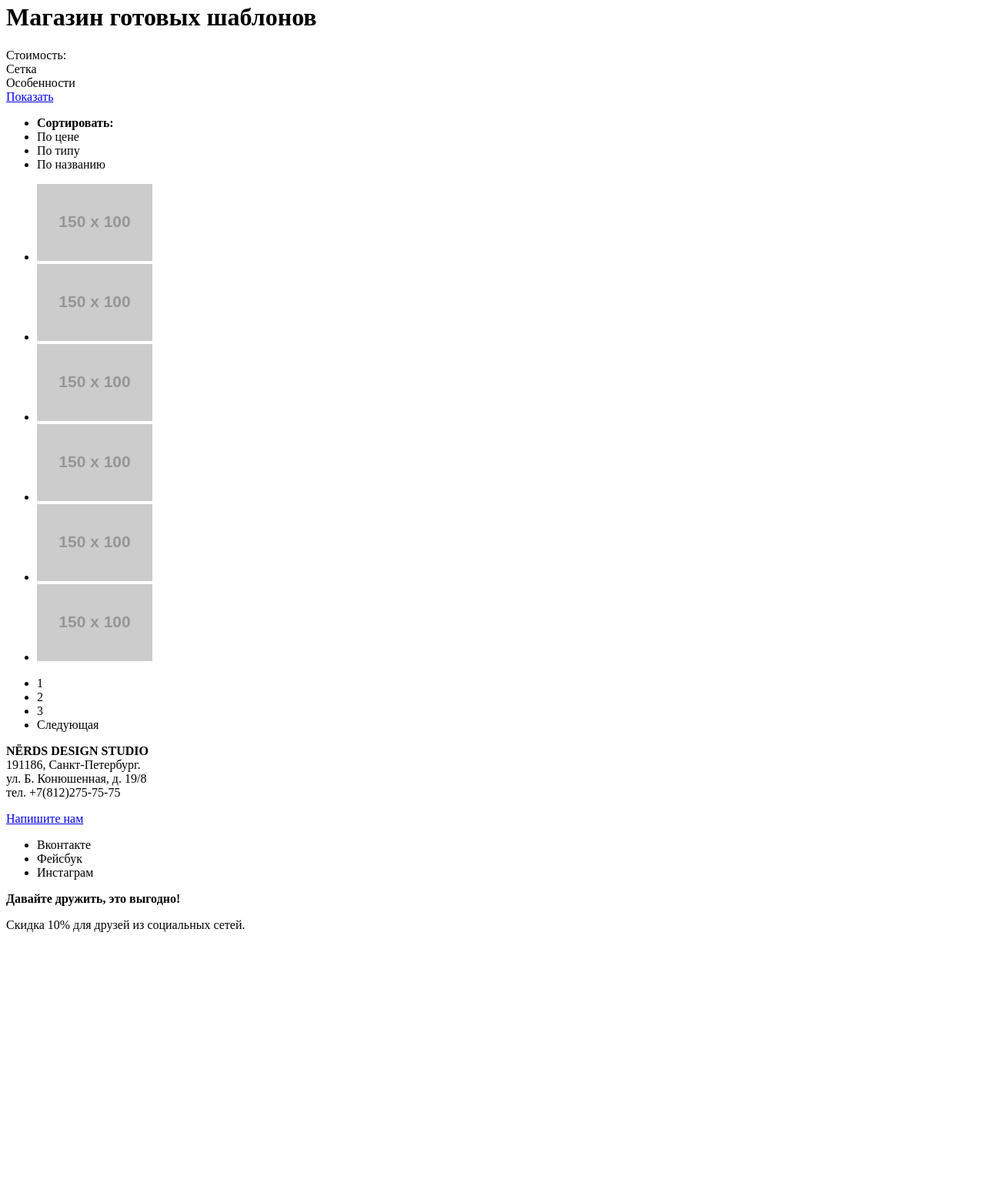
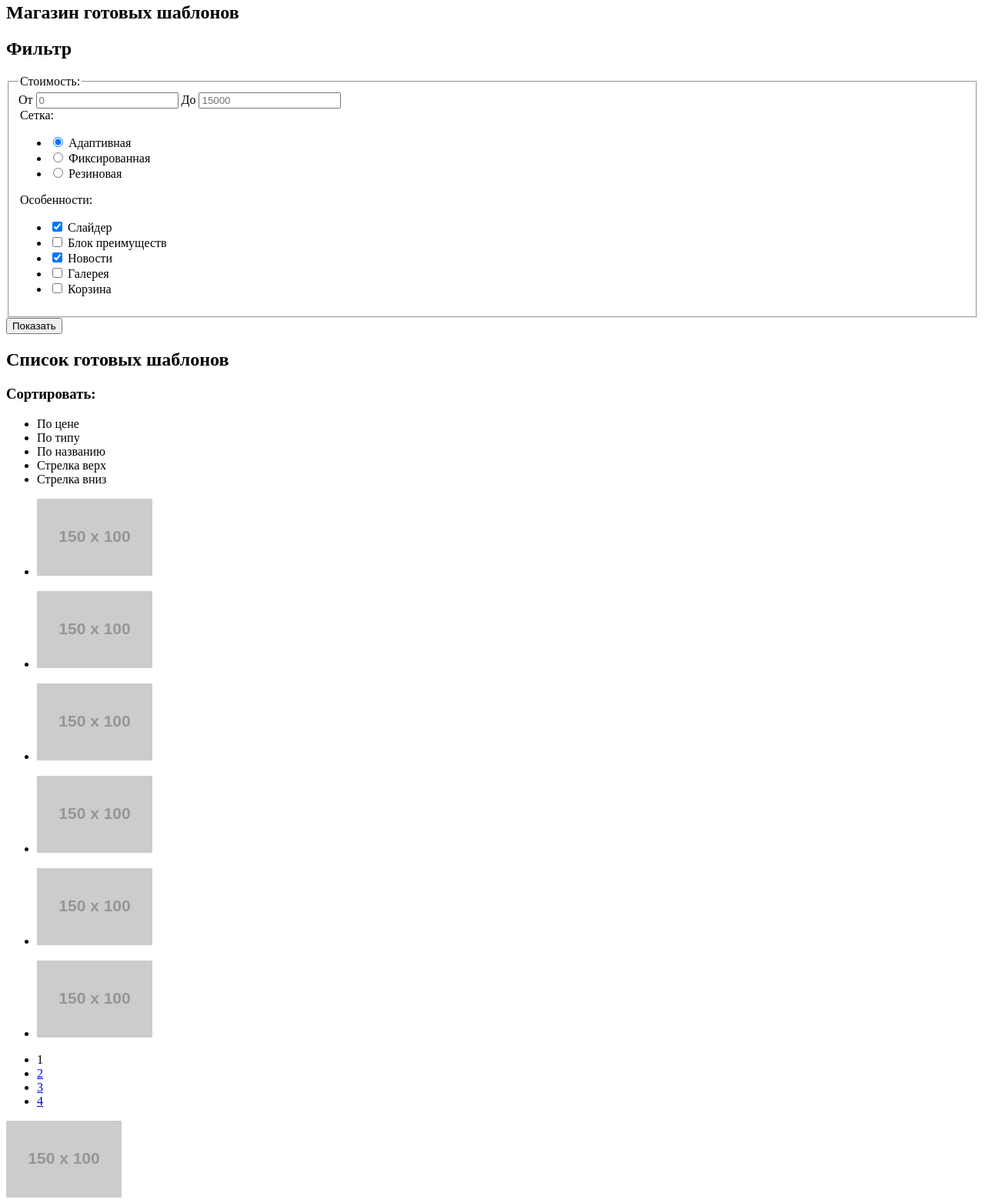
Before and after one commit to Starkaad/228009-nerds, a plain HTML site: page inner.html in a window 1280 px wide. Shown: the part 251-1814 px from the top of the page at 77% size. Before the commit the page ends 1478 px from the top, so only its background shows below. Drawn offline with Linux system fonts and the light colour scheme; placeholder pictures from the web are drawn by us.

Commit message:
Исправил разметку inner.html

```diff
--- a/inner.html
+++ b/inner.html
@@ -7,76 +7,183 @@
     <body>
         <header class="main-header">
             <nav class="main-navigation">
-  			<a class="main-header-logo" href="index.html">
+                <a class="main-header-logo"  href="index.html">
                     <img src="http://placehold.it/150x100" alt="Логотип Нёрдс">
                 </a>
                 <ul class="site-navigation">
-  				<li><a href="#">Студия</a></li>
-  				<li><a href="#">Клиенты</a></li>
-  				<li><a href="#">Магазин</a></li>
-  				<li><a href="#">Контакты</a></li>
+                    <li>
+                        <a href="#">Студия</a>
+                    </li>
+                    <li>
+                        <a href="#">Клиенты</a>
+                    </li>
+                    <li>
+                        <a href="inner.html">Магазин</a>
+                    </li>
+                    <li>
+                        <a href="#">Контакты</a>
+                    </li>
                 </ul>
                 <ul class="user-navigation">
-  				<li class="basket">Корзина</li>
+                    <li class="cart">Корзина</li>
                 </ul>
+                <h1>Магазин готовых шаблонов</h1>
            </nav>
-      <h1>Магазин готовых шаблонов</h1>
         </header>
 
 
         <main class="container">
-      <section class="main-shop">
-        <div class="price-range">Стоимость:</div>
-        <div class="grid">Сетка</div>
-        <div class="features">Особенности</div>
-        <a class="btn button-show" href="#">Показать</a>
+            <section class="filters">
+                <h2>Фильтр</h2>
+                <form class="filter" method="get" action="#">
+                    <fieldset>
+                        <legend>Стоимость:</legend>
+                            <div class="range-filter">
+                            </div>
+                            <label>От
+                                <input type="text" name="price-filter-from" placeholder="0">
+                            </label>
+                            <label>До
+                                <input type="text" name="price-filter-to" placeholder="15000">
+                           </label>
+                        <legend>Сетка:</legend>
+                        <ul>
+                            <li class="filter-option">
+                                <input type="radio" name="grid" value="adaptive" checked>
+                                Адаптивная
+                            </li>
+                            <li class="filter-option">
+                                <input type="radio" name="grid" value="static">
+                                Фиксированная
+                            </li>
+                            <li class="filter-option">
+                                <input type="radio" name="grid" value="liquid">
+                                Резиновая
+                            </li>
+                        </ul>
+                        <legend>Особенности:</legend>
+                        <ul>
+                            <li class="filter-option">
+                                <input type="checkbox" name="slider" checked>
+                                Слайдер
+                            </li>
+                            <li class="filter-option">
+                                <input type="checkbox" name="advantages">
+                                Блок преимуществ
+                            </li>
+                            <li class="filter-option">
+                                <input type="checkbox" name="news" checked>
+                                Новости
+                            </li>
+                            <li class="filter-option">
+                                <input type="checkbox" name="gallery">
+                                Галерея
+                            </li>
+                            <li class="filter-option">
+                                <input type="checkbox" name="cart">
+                                Корзина
+                            </li>
+                        </ul>
+                    </fieldset>
+                    <button type="submit" class="filter-button button">Показать</button>
+                </form>
             </section>
-      <section class="main-sorting">
-        <ul class="sorting">
-          <li><b>Сортировать:</b></li>
+            <header class="header-catalog">
+                <section class="catalog">
+                    <h2>Список готовых шаблонов</h2>
+                    <h3>Сортировать:</h3>
+                    <ul class="sorting-list">
                         <li class="sorting-item">По цене</li>
                         <li class="sorting-item">По типу</li>
                         <li class="sorting-item">По названию</li>
+                        <li class="arrow up">Стрелка верх</li>
+                        <li class="arrow down">Стрелка вниз</li>
                     </ul>
-        <ul class="site-template">
-          <li class="template-item"><img src="http://placehold.it/150x100"></li>
-          <li class="template-item"><img src="http://placehold.it/150x100"></li>
-          <li class="template-item"><img src="http://placehold.it/150x100"></li>
-          <li class="template-item"><img src="http://placehold.it/150x100"></li>
-          <li class="template-item"><img src="http://placehold.it/150x100"></li>
-          <li class="template-item"><img src="http://placehold.it/150x100"></li>
+                    <ul class="catalog-list">
+                        <li class="catalog-item">
+                            <p class="catalog-item-image">
+                                <a href="inner.html">
+                                    <img src="http://placehold.it/150x100"  alt="">
+                                </a>
+                            </p>
+                        </li>
+                        <li class="catalog-item">
+                            <p class="catalog-item-image">
+                                <a href="inner.html">
+                                    <img src="http://placehold.it/150x100"  alt="">
+                                </a>
+                            </p>
+                        </li>
+                        <li class="catalog-item">
+                            <p class="catalog-item-image">
+                                <a href="inner.html">
+                                    <img src="http://placehold.it/150x100"  alt="">
+                                </a>
+                            </p>
+                        </li>
+                        <li class="catalog-item">
+                            <p class="catalog-item-image">
+                              <a href="inner.html">
+                                  <img src="http://placehold.it/150x100"  alt="">
+                              </a>
+                            </p>
+                        </li>
+                        <li class="catalog-item">
+                            <p class="catalog-item-image">
+                                <a href="inner.html">
+                                    <img src="http://placehold.it/150x100"  alt="">
+                                </a>
+                            </p>
+                        </li>
+                        <li class="catalog-item">
+                            <p class="catalog-item-image">
+                                <a href="inner.html">
+                                    <img src="http://placehold.it/150x100"  alt="">
+                                </a>
+                            </p>
+                        </li>
+                    </ul>
+                    <ul class="pagination-list">
+                        <li class="pagination-item"><a>1</a></li>
+                        <li class="pagination-item"><a href="#">2</a></li>
+                        <li class="pagination-item"><a href="#">3</a></li>
+                        <li class="pagination-item"><a href="#">4</a></li>
                     </ul>
                 </section>
-      <div class="main-page-selector">
-        <ul class="page-selector">
-          <li class="page-selector-item">1</li>
-          <li class="page-selector-item">2</li>
-          <li class="page-selector-item">3</li>
-          <li class="page-selector-item">Следующая</li>
-        </ul>
-      </div>
+            </header>
         </main>
 
 
   	    <footer class="main-footer">
   		      <section class="footer-contacts">
-        <p class="contacts">
+                <div class="location">
+                    <img src="http://placehold.it/150x100">
+                </div>
+                <div class="contacts">
+                    <p>
                         <b>NЁRDS DESIGN STUDIO</b><br>
                         191186, Санкт-Петербург.<br>
                         ул. Б. Конюшенная, д. 19/8<br>
                         тел. +7(812)275-75-75
                     </p>
                     <a class="btn button-write-us" href="#">Напишите нам</a>
+                </div>
   		      </section>
-      <section class="footer-social">
-        <ul>
-          <li><a class="social-button" href="#"></a>Вконтакте</li>
-          <li><a class="social-button" href="#"></a>Фейсбук</li>
-          <li><a class="social-button" href="#"></a>Инстаграм</li>
+  		      <div class="footer-social">
+  			        <ul class="social-list">
+  				          <li>
+                        <a class="social-button" href="#">Вконтакте</a>
+                    </li>
+  				          <li>
+                        <a class="social-button" href="#">Фейсбук</a>
+                    </li>
+  				          <li>
+                        <a class="social-button" href="#">Инстаграм</a>
+                    </li>
   			        </ul>
-        <b>Давайте дружить, это выгодно!</b>
+  			        <h3>Давайте дружить, это выгодно!</h3>
   			        <p>Скидка 10% для друзей из социальных сетей.</p>
-      </section>
+  		      </div>
   	    </footer>
     </body>
 </html>
```
Lines whose indentation alone changed are shown as unchanged.
